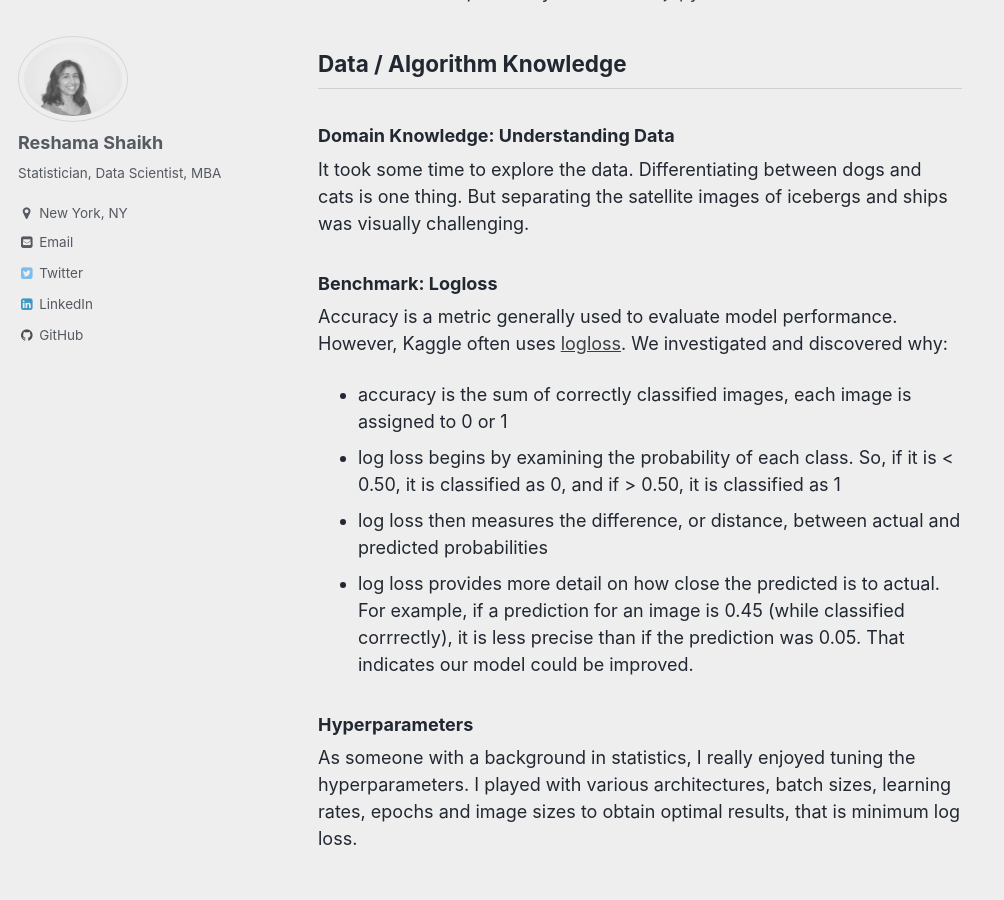
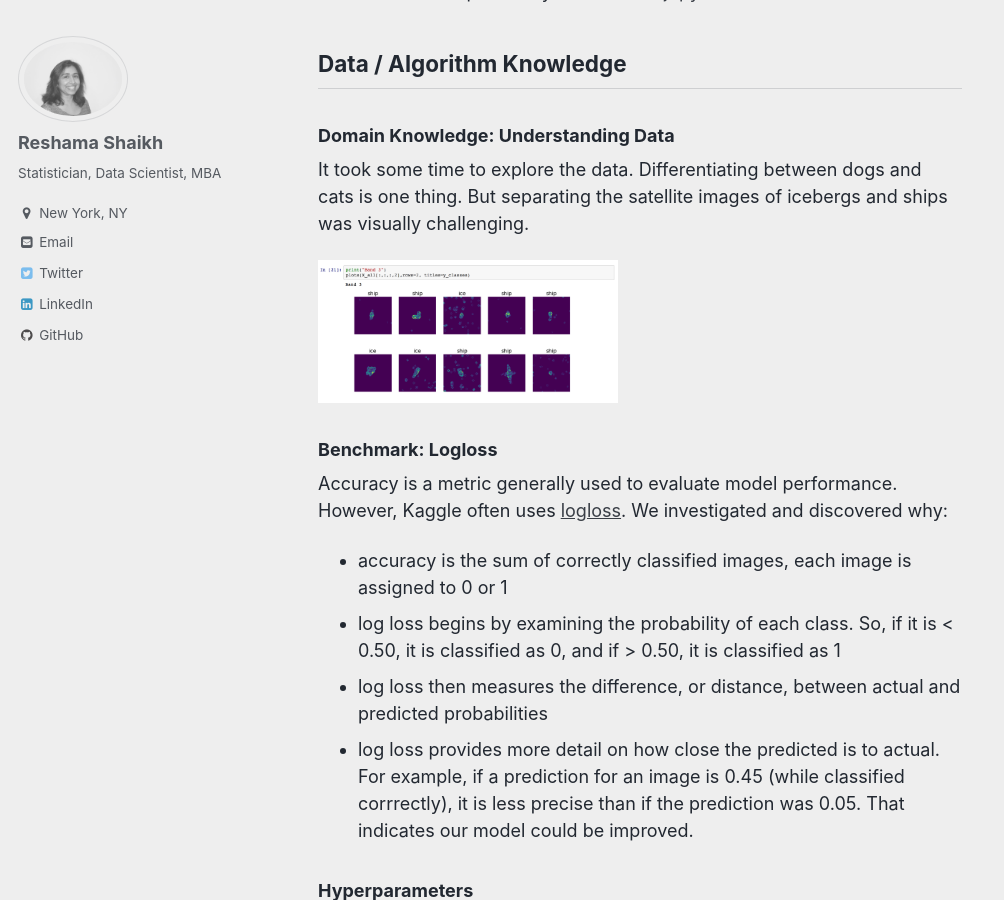
Before and after one commit to reshamas/reshamas.github.io, a Jekyll site: the page built from _posts/2018-04-18-my-first-kaggle-competition.md, in a window 1280 px wide and 900 px high, scrolled down 2531 px. Shown: the whole window, without its empty margins (0-1004 px from the left). Built offline with Jekyll 4.4.1, drawn with Linux system fonts in a browser that asks for light colours; emoji names are drawn with the system emoji font.

Commit message:
Update 2018-04-18-my-first-kaggle-competition.md

```diff
--- a/_posts/2018-04-18-my-first-kaggle-competition.md
+++ b/_posts/2018-04-18-my-first-kaggle-competition.md
@@ -54,6 +54,9 @@
 ### Domain Knowledge:  Understanding Data
 It took some time to explore the data.  Differentiating between dogs and cats is one thing.  But separating the satellite images of icebergs and ships was visually challenging.
 
+<img src="../assets/images/ship_iceberg.png" align="center"  height="200" width="300" >
+
+
 ### Benchmark:  Logloss
 Accuracy is a metric generally used to evaluate model performance.  However, Kaggle often uses [logloss](http://wiki.fast.ai/index.php/Log_Loss).  We investigated and discovered why:
 - accuracy is the sum of correctly classified images, each image is assigned to 0 or 1
```
